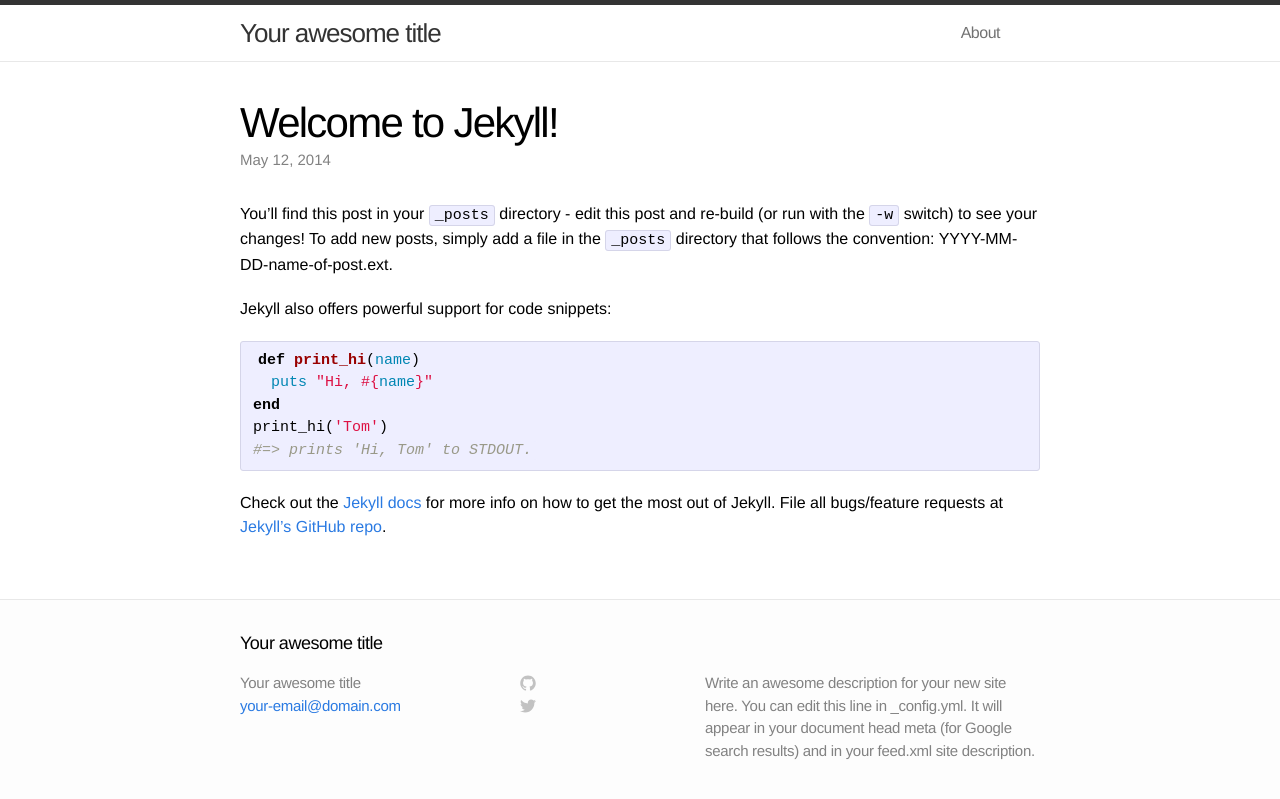
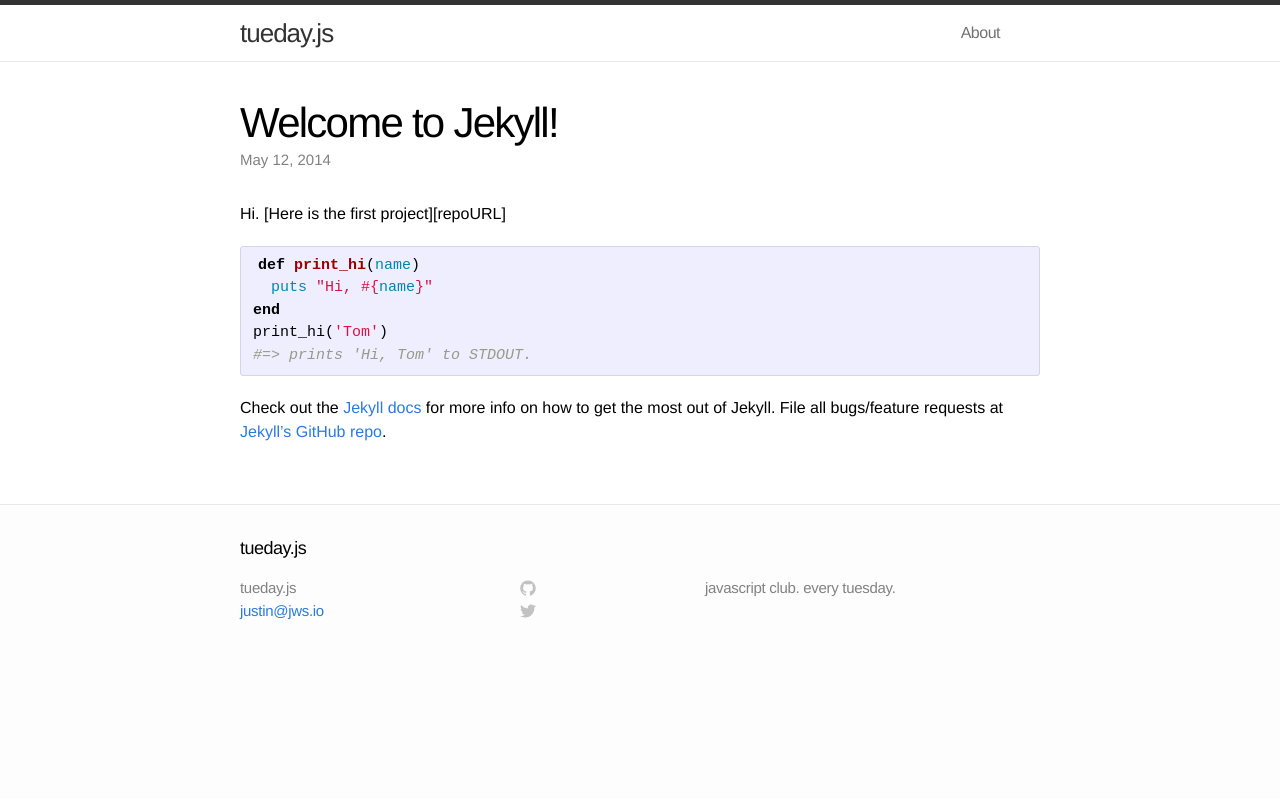
Before and after one commit to thefivetoes/tuesdayjs, a Jekyll site: the page built from _posts/2014-05-12-welcome-to-jekyll.markdown, in a window 1280 px wide. Shown: the top 799 px of the page. Built offline with Jekyll 4.4.1, drawn with Linux system fonts in a browser that asks for light colours.

Commit message:
updated first post

```diff
--- a/_config.yml
+++ b/_config.yml
@@ -1,7 +1,7 @@
 # Site settings
-title: Your awesome title
-email: your-email@domain.com
-description: "Write an awesome description for your new site here. You can edit this line in _config.yml. It will appear in your document head meta (for Google search results) and in your feed.xml site description."
+title: tueday.js
+email: justin@jws.io
+description: "javascript club. every tuesday."
 baseurl: "/tuesdayjs/"
 url: "http://thefivetoes.com"
 
--- a/_posts/2014-05-12-welcome-to-jekyll.markdown
+++ b/_posts/2014-05-12-welcome-to-jekyll.markdown
@@ -3,12 +3,10 @@
 title:  "Welcome to Jekyll!"
 date:   2014-05-12 20:50:57
 categories: jekyll update
+repoURL: "https://github.com/thefivetoes/js-beginner-01"
 ---
 
-You'll find this post in your `_posts` directory - edit this post and re-build (or run with the `-w` switch) to see your changes!
-To add new posts, simply add a file in the `_posts` directory that follows the convention: YYYY-MM-DD-name-of-post.ext.
-
-Jekyll also offers powerful support for code snippets:
+Hi. [Here is the first project][repoURL]
 
 {% highlight ruby %}
 def print_hi(name)
```
